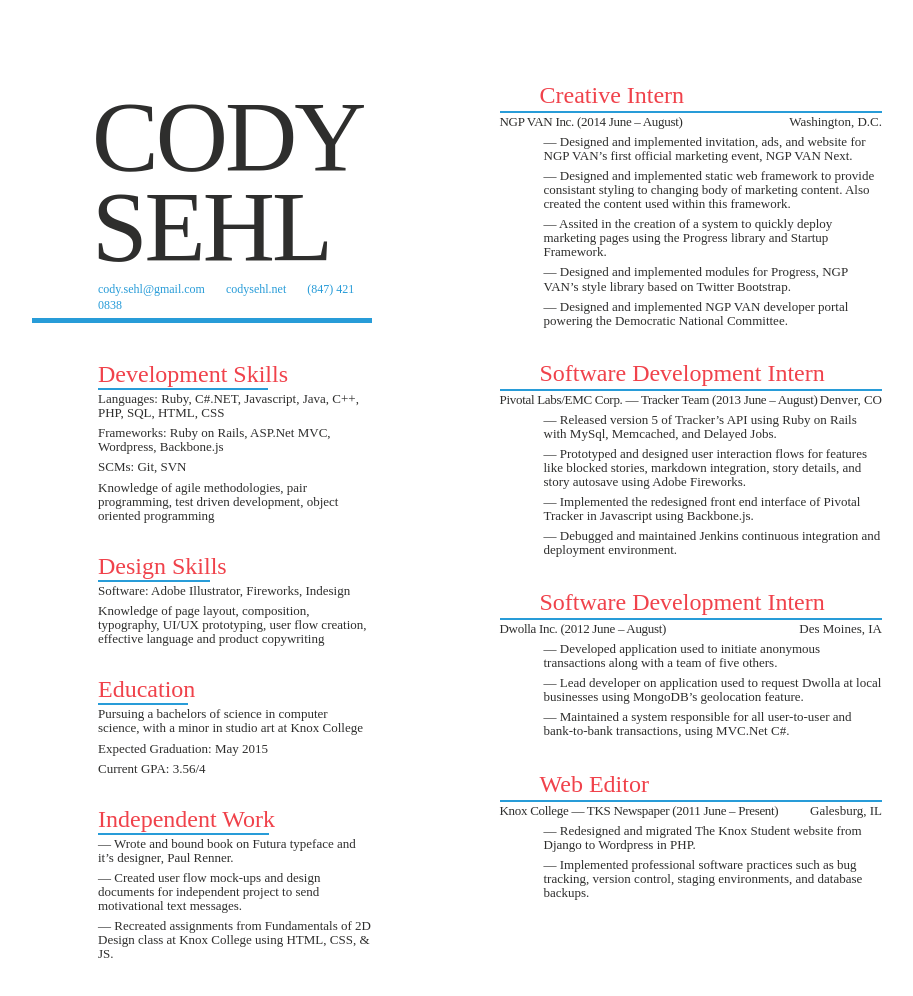
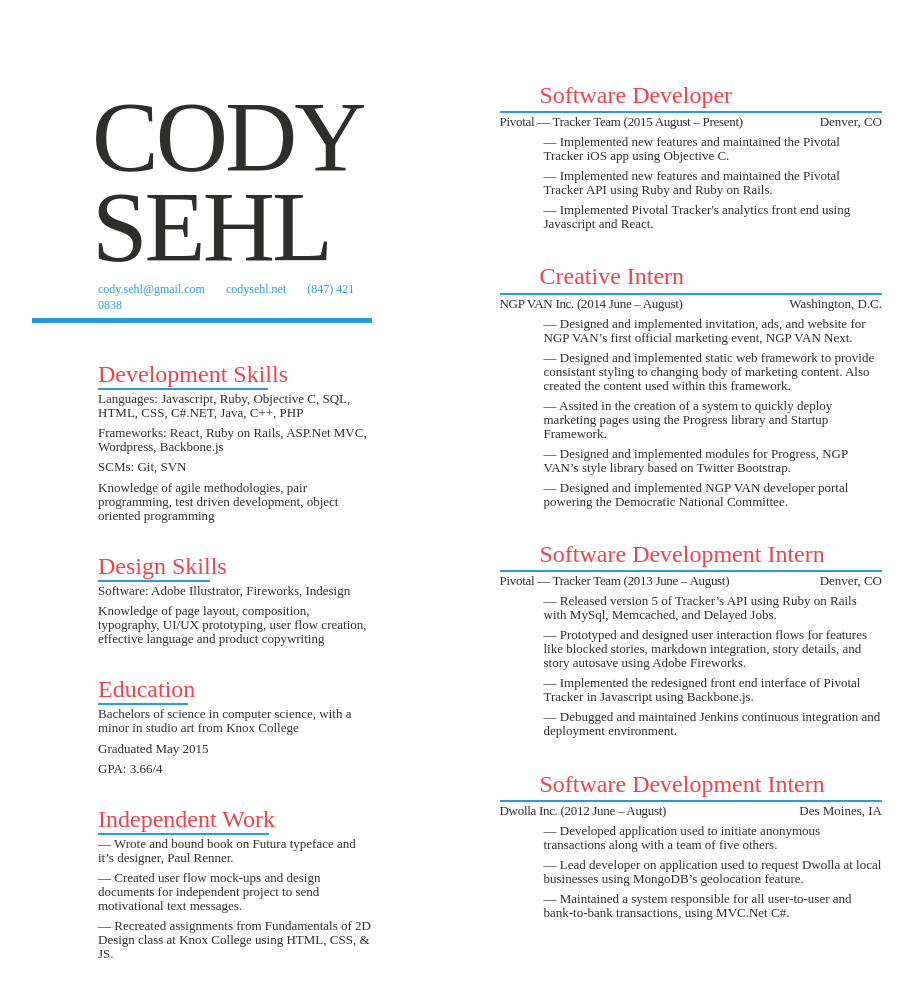
Before and after one commit to lalunamel/resume, a plain HTML site: page index.html in a window 1280 px wide. Shown: the whole page, without its empty margins (183-1096 px from the left). Drawn offline with Linux system fonts and the light colour scheme.

Commit message:
Adding new work experience. Removing old.

```diff
--- a/index.html
+++ b/index.html
@@ -151,10 +151,10 @@
       <div class="title">Development Skills</div>
       <div class="separator"></div>
       <div class="skill">
-        <strong>Languages:</strong> Ruby, C#.NET, Javascript, Java, C++, PHP, SQL, HTML, CSS
+        <strong>Languages:</strong> Javascript, Ruby, Objective C, SQL, HTML, CSS, C#.NET, Java, C++, PHP
       </div>
       <div class="skill">
-        <strong>Frameworks:</strong> Ruby on Rails, ASP.Net MVC, Wordpress, Backbone.js
+        <strong>Frameworks:</strong> React, Ruby on Rails, ASP.Net MVC, Wordpress, Backbone.js
       </div>
       <div class="skill">
         <strong>SCMs:</strong> Git, SVN
@@ -180,13 +180,13 @@
       <div class="title">Education</div>
       <div class="separator"></div>
       <div class="skill">
-        Pursuing a bachelors of science in <strong>computer science</strong>, with a minor in <strong>studio art</strong> at Knox College
+        Bachelors of science in <strong>computer science</strong>, with a minor in <strong>studio art</strong> from Knox College
       </div>
       <div class="skill">
-        <strong>Expected Graduation:</strong> May 2015
+        <strong>Graduated</strong> May 2015
       </div>
       <div class="skill">
-          <strong>Current GPA:</strong> 3.56/4
+          <strong>GPA:</strong> 3.66/4
       </div>
     </div>
 
@@ -207,6 +207,25 @@
 
 
   <div class="column column-right">
+    <div class="work">
+      <div class="title">Software Developer</div>
+      <div class="separator"></div>
+      <div class="details">
+        <div class="company-date">Pivotal — Tracker Team (2015 August – Present)</div>
+        <div class="location">Denver, CO</div>
+      </div>
+      <div class="experiences">
+        <div class="experience">
+          — Implemented new features and maintained the Pivotal Tracker iOS app using Objective C.
+        </div>
+        <div class="experience">
+          — Implemented new features and maintained the Pivotal Tracker API using Ruby and Ruby on Rails.
+        </div>
+        <div class="experience">
+          — Implemented Pivotal Tracker's analytics front end using Javascript and React.
+        </div>
+      </div>
+    </div>
 
     <div class="work">
       <div class="title">Creative Intern</div>
@@ -238,7 +257,7 @@
       <div class="title">Software Development Intern</div>
       <div class="separator"></div>
       <div class="details">
-        <div class="company-date">Pivotal Labs/EMC Corp. — Tracker Team (2013 June – August)</div>
+        <div class="company-date">Pivotal — Tracker Team (2013 June – August)</div>
         <div class="location">Denver, CO</div>
       </div>
       <div class="experiences">
@@ -277,23 +296,6 @@
       </div>
     </div>
 
-    <div class="work">
-      <div class="title">Web Editor</div>
-      <div class="separator"></div>
-      <div class="details">
-        <div class="company-date">Knox College — TKS Newspaper (2011 June – Present)</div>
-        <div class="location">Galesburg, IL</div>
-      </div>
-      <div class="experiences">
-        <div class="experience">
-          — Redesigned and migrated The Knox Student website from Django to Wordpress in PHP.
-        </div>
-        <div class="experience">
-          — Implemented professional software practices such as bug tracking, version control, staging environments, and database backups.
-        </div>
-      </div>
-    </div>
-
   </div>
 </body>
 </html>
```
